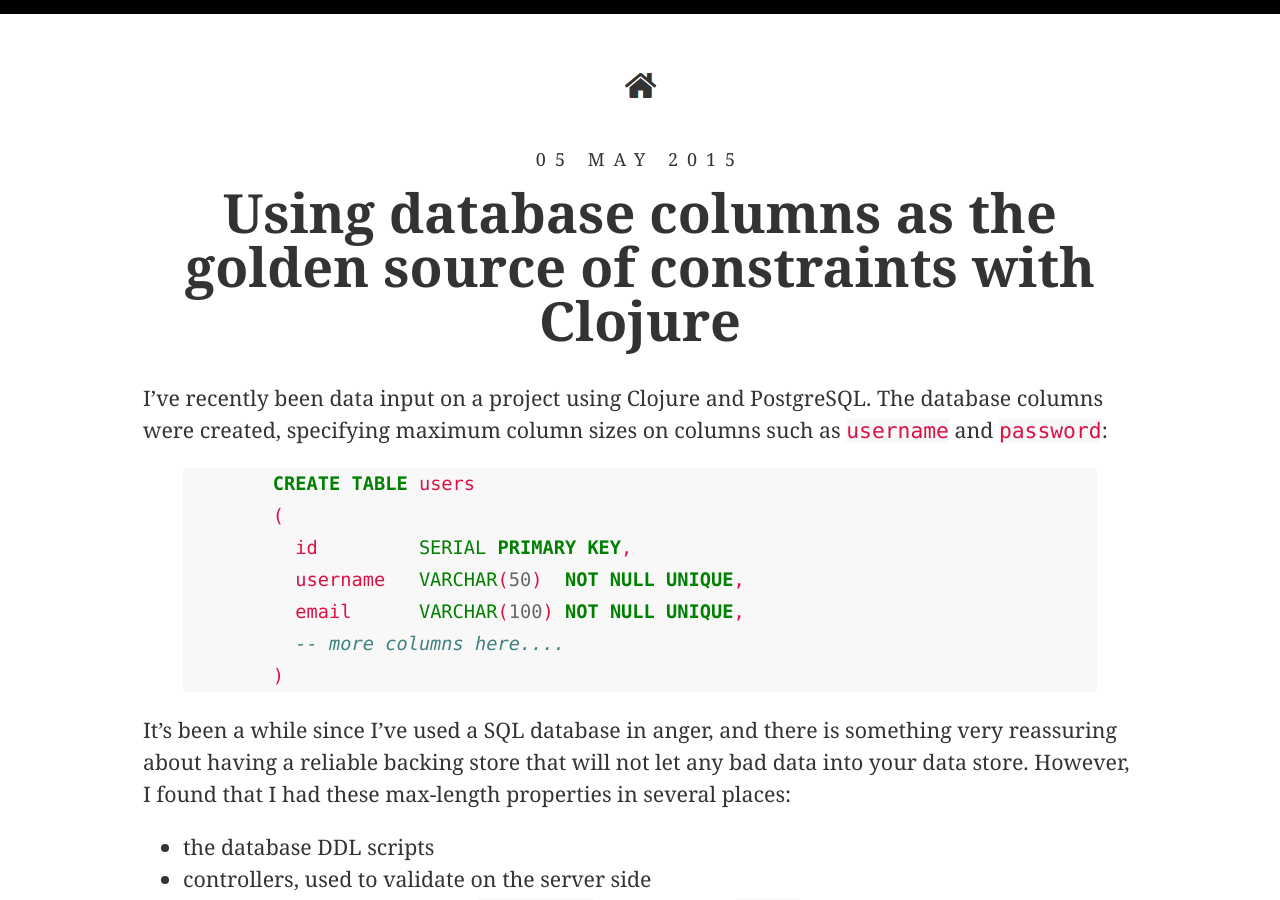
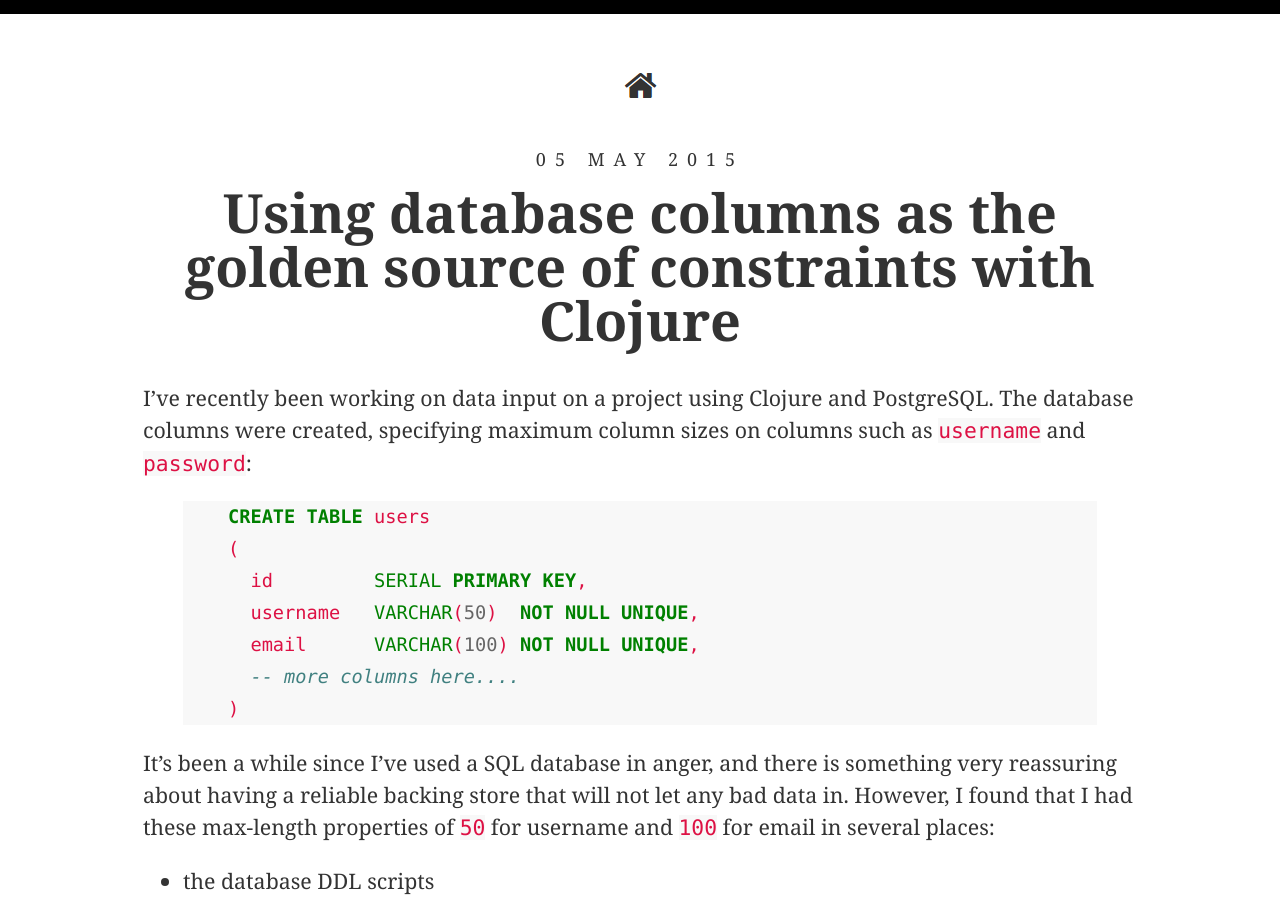
Before and after one commit to danielflower/danielflower.github.io, a Jekyll site: the page built from _posts/2015-05-05-Using-database-columns-as-source-of-constraints-with-Clojure.md, in a window 1280 px wide and 900 px high. Built offline with Jekyll 4.4.1, drawn with Linux system fonts in a browser that asks for light colours; some of the changed text lies outside the part shown.

Commit message:
Proof read the post

```diff
--- a/_posts/2015-05-05-Using-database-columns-as-source-of-constraints-with-Clojure.md
+++ b/_posts/2015-05-05-Using-database-columns-as-source-of-constraints-with-Clojure.md
@@ -3,22 +3,22 @@ layout: post_page
 title: Using database columns as the golden source of constraints with Clojure
 ---
 
-I've recently been data input on a project using Clojure and PostgreSQL. The database columns were
+I've recently been working on data input on a project using Clojure and PostgreSQL. The database columns were
 created, specifying maximum column sizes on columns such as `username` and `password`:
 
 {% highlight sql %}
-	CREATE TABLE users
-	(
-	  id         SERIAL PRIMARY KEY,
-	  username   VARCHAR(50)  NOT NULL UNIQUE,
-	  email      VARCHAR(100) NOT NULL UNIQUE,
-	  -- more columns here....
-	)
+    CREATE TABLE users
+    (
+      id         SERIAL PRIMARY KEY,
+      username   VARCHAR(50)  NOT NULL UNIQUE,
+      email      VARCHAR(100) NOT NULL UNIQUE,
+      -- more columns here....
+    )
 {% endhighlight %}
 
 It's been a while since I've used a SQL database in anger, and there is something very reassuring about
-having a reliable backing store that will not let any bad data into your data store. However, I found
-that I had these max-length properties in several places:
+having a reliable backing store that will not let any bad data in. However, I found
+that I had these max-length properties of `50` for username and `100` for email in several places:
 
 * the database DDL scripts
 * controllers, used to validate on the server side
@@ -71,18 +77,20 @@ All this does is query the column info, then add values keyed by table name, col
 test showing example usage from Clojure:
 
 {% highlight clojure %}
-	(deftest constraints-map
-		(testing "maximum lengths can be accessed via the big map of constraints"
-		  (is (= 50 (get-in constraints [ :users :username  :max-length])))))
+
+    (deftest constraints-map
+        (testing "maximum lengths can be accessed via the big map of constraints"
+          (is (= 50 (get-in constraints [ :users :username  :max-length])))))
 {% endhighlight %}
 
 Of course, you might want to make it a bit easier:
 
 {% highlight clojure %}
-	(defn max-length [table-key column-key]
-	  (get-in constraints [table-key column-key :max-length]))
 
-	(testing "the maximum length of the username field is known"
+    (defn max-length [table-key column-key]
+      (get-in constraints [table-key column-key :max-length]))
+
+    (testing "the maximum length of the username field is known"
         (is (= 50 (max-length :users :username))))
 {% endhighlight %}
 
@@ -92,7 +100,7 @@ you can just associate `:constraints constraints` and then use it from any HTML
 the `maxlength` attribute on the login page:
 
 {% highlight html %}
-	<input type="text" name="username" maxlength="{{constraints.users.username.max-length}}">
+    <input type="text" name="username" maxlength="{% raw %}{{constraints.users.username.max-length}}{% endraw %}">
 {% endhighlight %}
 
 Now if we need to increase or decrease the length of something like the username, we just change the column length in
```
Also changed, not shown: other parts of _posts/2015-05-05-Using-database-columns-as-source-of-constraints-with-Clojure.md (+20 -14 lines).
